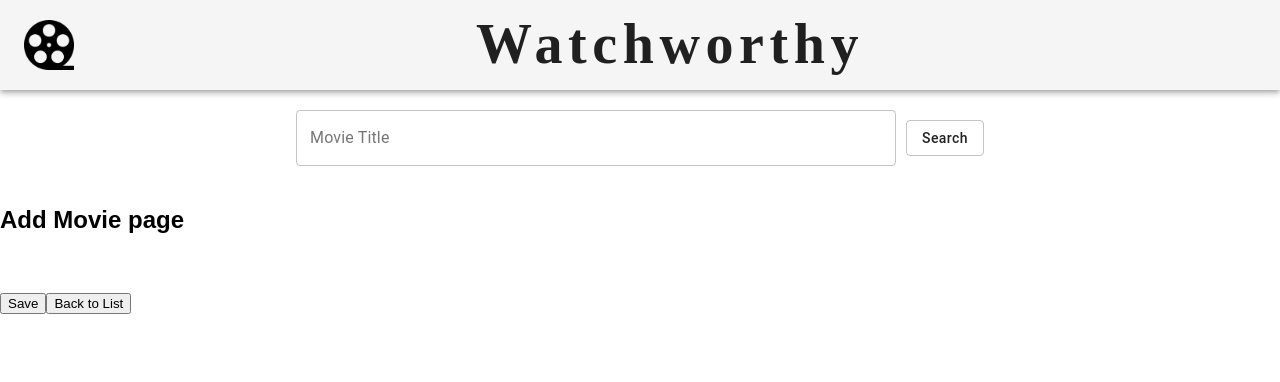
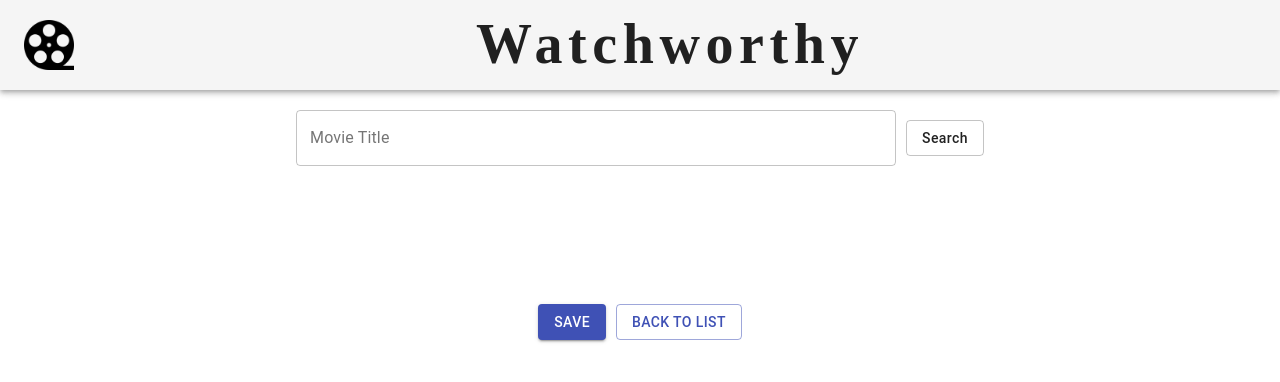
Before and after one commit to xaihang/watchworthy-movies-app, a React (Create React App) app: page /addmovie in a window 1280 px wide. Shown: the top 382 px of the page. Built offline with nearby package versions, Linux system fonts and the light colour scheme; a web font is replaced by a local one.

Commit message:
added mui to save/back to list btns

```diff
--- /dev/null
+++ b/src/components/AddMovie/AddMovie.css
@@ -0,0 +1,15 @@
+.add-movie-container {
+    display: flex;
+    flex-direction: column;
+    align-items: center;
+  }
+
+  .poster-container {
+    margin-bottom: 20px;
+  }
+
+  .button-container {
+    display: flex;
+    justify-content: center;
+    gap: 10px;
+  }
--- a/src/components/AddMovie/AddMovie.jsx
+++ b/src/components/AddMovie/AddMovie.jsx
@@ -1,6 +1,8 @@
 import React from "react";
 import { useDispatch, useSelector } from "react-redux";
 import { useHistory } from "react-router-dom";
+import { Button } from "@material-ui/core";
+import "./AddMovie.css";
 
 export default function AddMovie() {
   const dispatch = useDispatch();
@@ -19,15 +21,17 @@ export default function AddMovie() {
     history.push("/");
   };
 
+
   return (
-    <div>
-      <h2>Add Movie page</h2>
-      <img src={SearchOmdbApi.Poster} alt={SearchOmdbApi.title} />
+    <div className="add-movie-container">
+      <div className="poster-container">
+        <img src={SearchOmdbApi.Poster} alt={SearchOmdbApi.title} />
+      </div>
       <h3>{SearchOmdbApi.Title}</h3>
       <h4>{SearchOmdbApi.Plot}</h4>
-      <div>
-        <button onClick={() => saveMovie()}>Save</button>
-        <button onClick={() => history.push("/")}>Back to List</button>
+      <div className="button-container">
+        <Button variant="contained" color="primary" onClick={() => saveMovie()}>Save</Button>
+        <Button variant="outlined" color="primary" onClick={() => history.push("/")}>Back to List</Button>
       </div>
     </div>
   );
```
